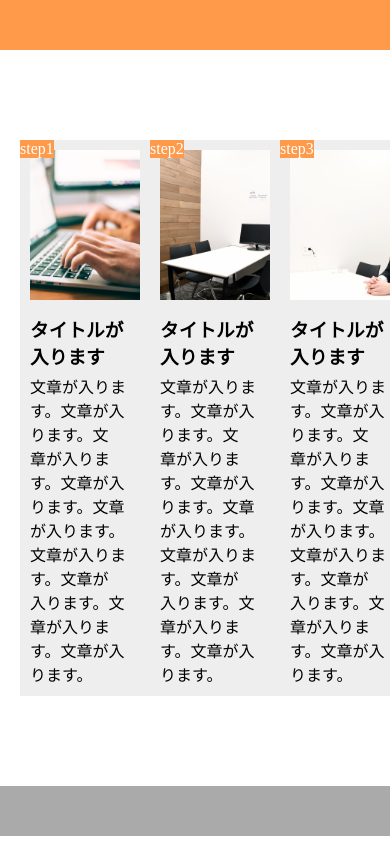
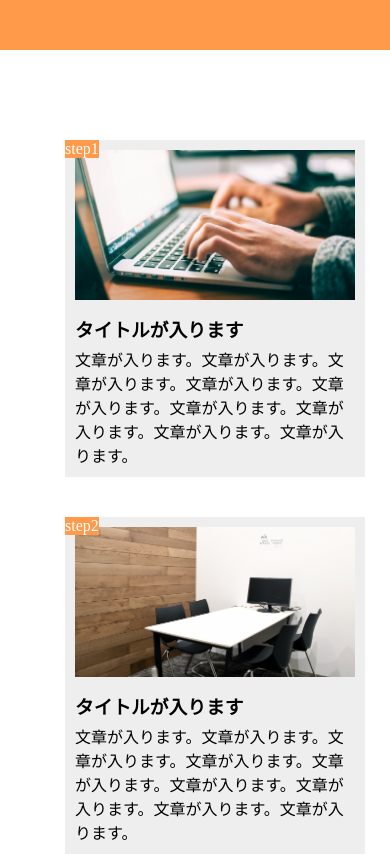
Before and after one commit to NANAKUNITA/chapter10, a plain HTML site: page chapter10/chapter10.html in a window 390 px wide. Shown: the top 857 px of the page. Drawn offline with Linux system fonts and the light colour scheme.

Commit message:
Update chapter10.css

```diff
--- a/chapter10/chapter10.css
+++ b/chapter10/chapter10.css
@@ -72,7 +72,7 @@ footer{
     display: flex;
     justify-content: center;
     align-items: center;
-    flex-flow; column;
+    flex-flow: column;
   }
    .step-box{
     margin: 20px auto;
```
